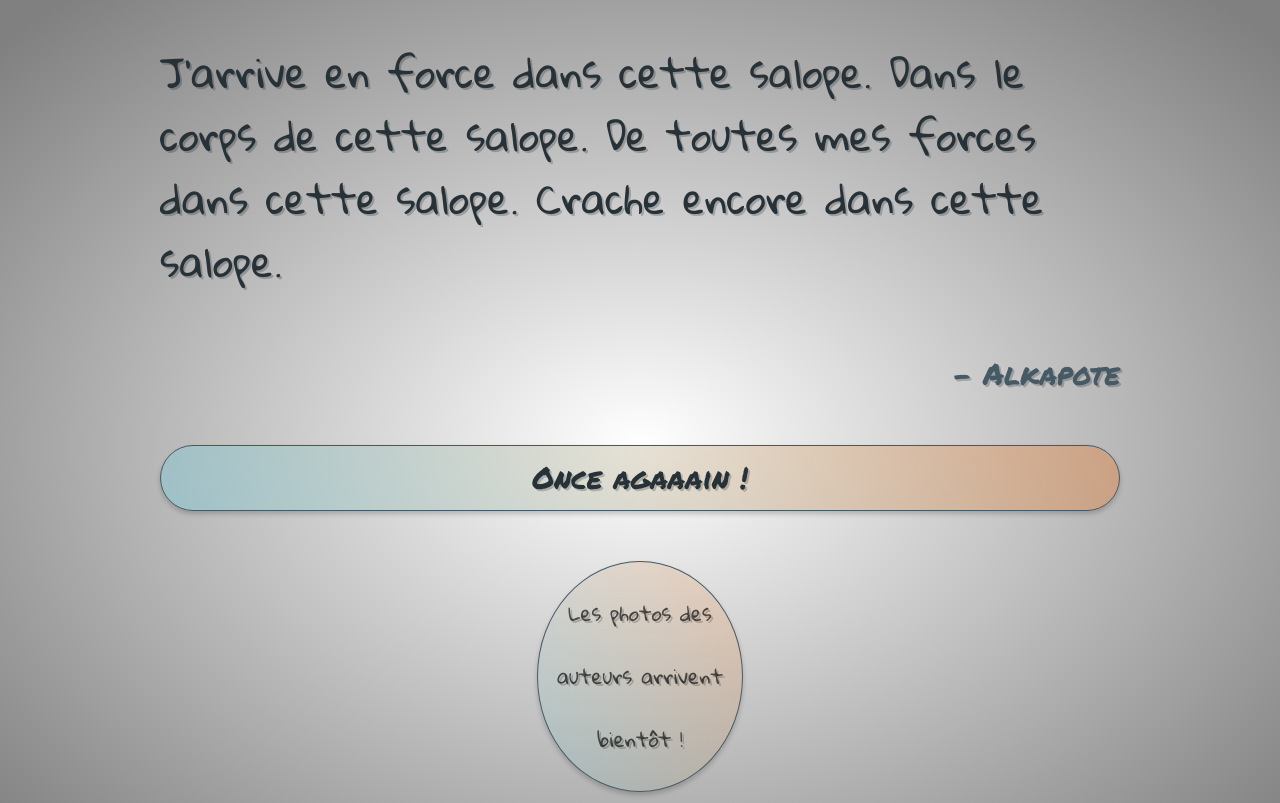
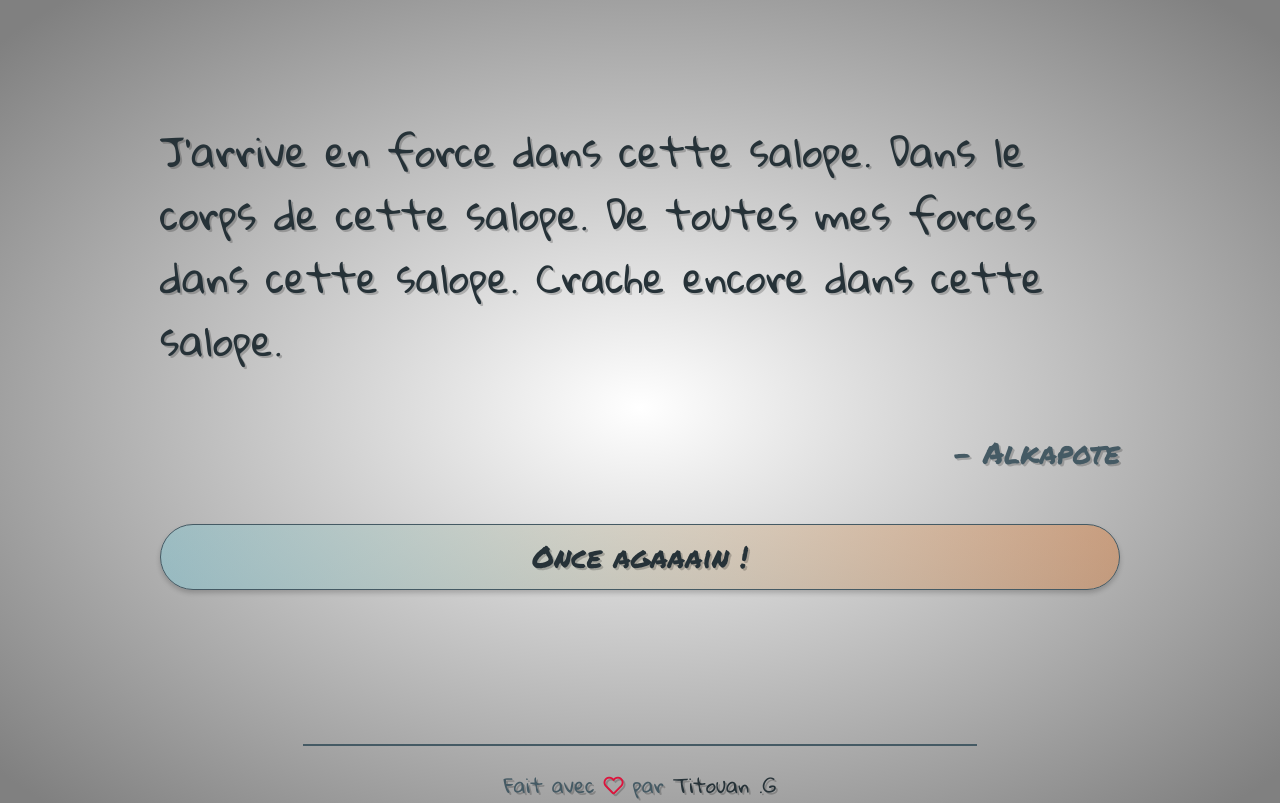
Before and after one commit to ImMyst/Learning-React.js, a React (Create React App) app: page / in a window 1280 px wide. Shown: the top 803 px of the page. Built offline with nearby package versions, Linux system fonts and the light colour scheme.

Commit message:
🐛 Remove pictures

```diff
--- a/src/components/App.js
+++ b/src/components/App.js
@@ -2,7 +2,6 @@ import React from 'react';
 import citations from '../citations';
 import Citation from './Citation';
 import Footer from './Footer';
-import Picture from './Picture';
 
 class App extends React.Component {
 
@@ -29,7 +28,6 @@ class App extends React.Component {
             <div>
                 <Citation details={this.state}/>
                 <button onClick={e => this.genererCitation(e)}>Once agaaain !</button>
-                <Picture/>
                 <Footer/>
             </div>
         )
--- a/src/components/Picture.js
+++ /dev/null
@@ -1,13 +0,0 @@
-import React from 'react';
-
-class Picture extends React.Component {
-    render() {
-        return (
-            <div className="announcement">
-                <p>Les photos des auteurs arrivent bientôt !</p>
-            </div>
-        )
-    }
-}
-
-export default Picture;
```
